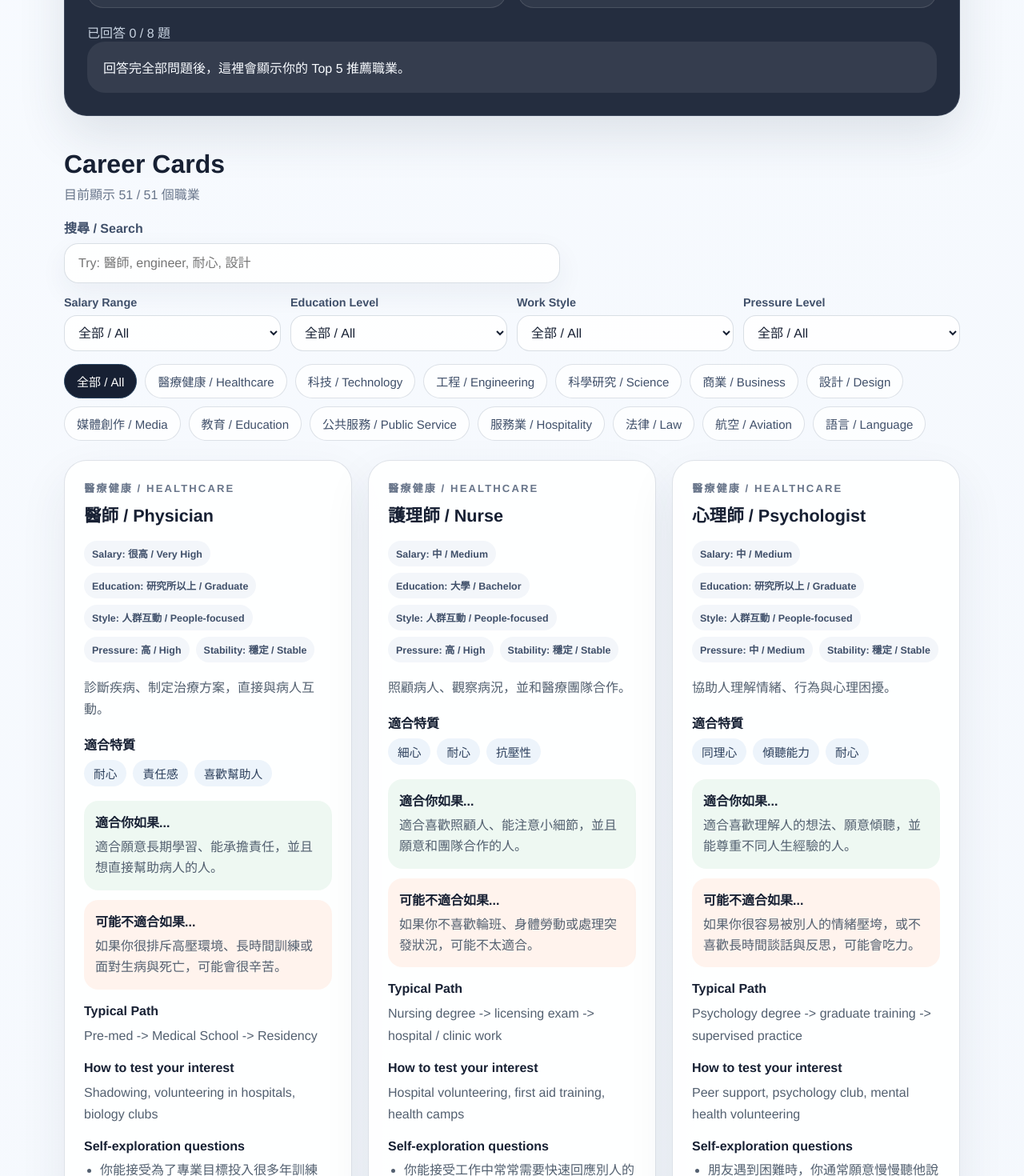
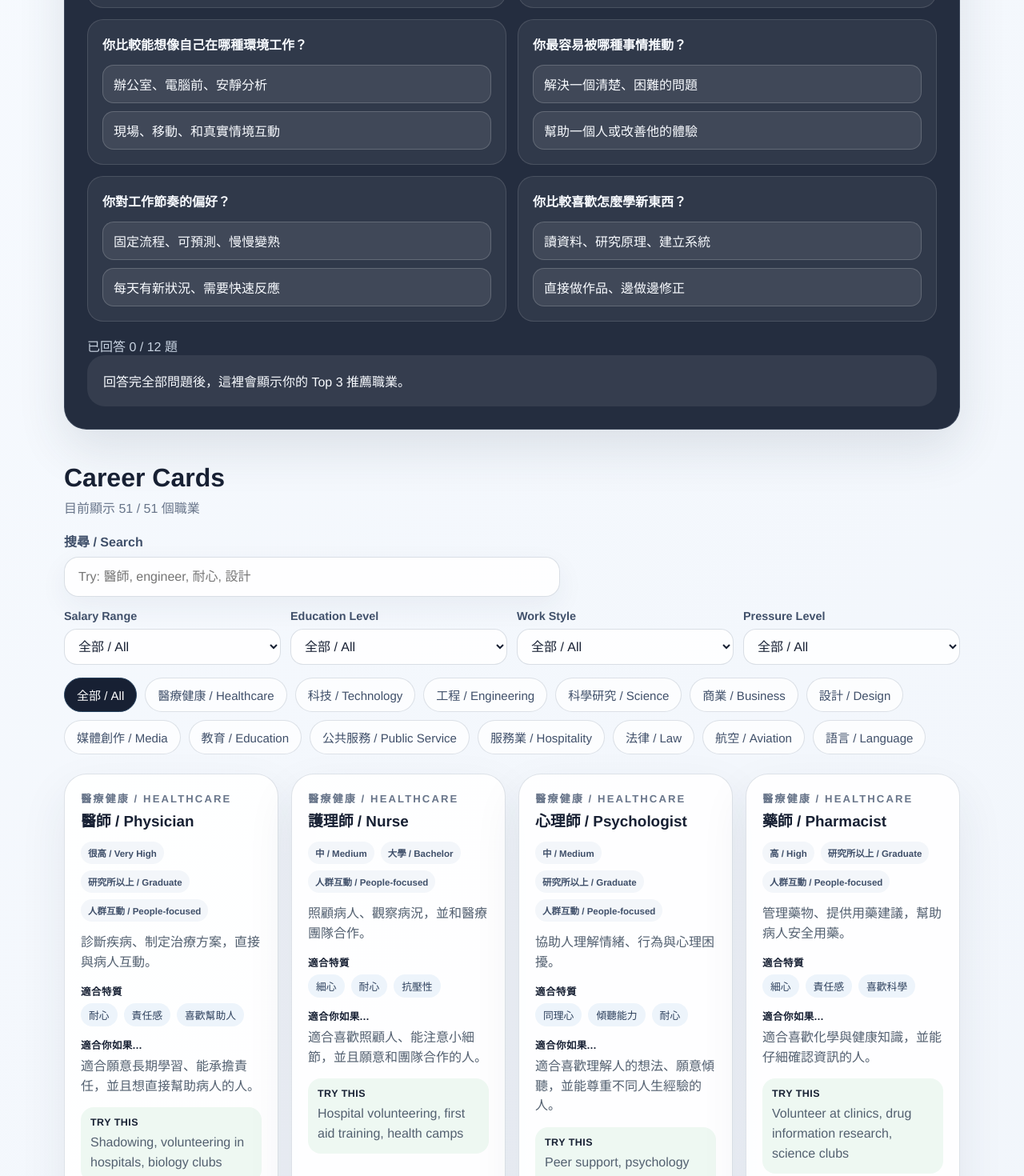
Before and after one commit to TzuHao-Lin/My_First_Project, a React (Vite) app: page / in a window 1280 px wide. Shown: the part 1500-2970 px from the top of the page at 80% size. Built offline with nearby package versions, Linux system fonts and the light colour scheme.

Commit message:
Improve quiz and simplify career cards

```diff
--- a/src/App.css
+++ b/src/App.css
@@ -401,20 +401,21 @@ h1 {
 
 .career-grid {
   display: grid;
-  grid-template-columns: repeat(3, 1fr);
-  gap: 20px;
+  grid-template-columns: repeat(4, 1fr);
+  gap: 16px;
 }
 
 .career-card {
   display: flex;
   flex-direction: column;
-  gap: 18px;
-  padding: 24px;
+  gap: 14px;
+  padding: 20px;
 }
 
 .career-card h3 {
   margin: 8px 0 0;
-  font-size: 1.35rem;
+  font-size: 1.18rem;
+  line-height: 1.25;
 }
 
 .profile-facts {
@@ -425,10 +426,10 @@ h1 {
 
 .profile-facts span {
   border-radius: 999px;
-  padding: 7px 10px;
+  padding: 6px 9px;
   background: #f3f6fa;
   color: #40506a;
-  font-size: 0.78rem;
+  font-size: 0.72rem;
   font-weight: 700;
 }
 
@@ -441,12 +442,23 @@ h1 {
 .detail {
   margin: 0;
   color: #536070;
-  line-height: 1.7;
+  line-height: 1.55;
+}
+
+.description {
+  display: -webkit-box;
+  overflow: hidden;
+  -webkit-box-orient: vertical;
+  -webkit-line-clamp: 2;
 }
 
 .label {
-  margin: 0 0 8px;
+  margin: 0 0 6px;
+  color: #172033;
+  font-size: 0.78rem;
   font-weight: 700;
+  letter-spacing: 0.04em;
+  text-transform: uppercase;
 }
 
 .traits {
@@ -457,38 +469,16 @@ h1 {
 
 .traits span {
   border-radius: 999px;
-  padding: 6px 12px;
+  padding: 5px 10px;
   background: #edf4fb;
   color: #2e415d;
-  font-size: 0.92rem;
+  font-size: 0.8rem;
 }
 
-.insight-grid {
-  display: grid;
-  gap: 12px;
-}
-
-.insight {
-  border-radius: 18px;
-  padding: 14px;
-}
-
-.insight p {
-  margin: 0;
-}
-
-.insight p + p {
-  margin-top: 7px;
-  color: #536070;
-  line-height: 1.65;
-}
-
-.insight.fit {
+.try-box {
+  border-radius: 16px;
+  padding: 12px;
   background: #eef8f2;
-}
-
-.insight.avoid {
-  background: #fff3ed;
 }
 
 .questions {
@@ -517,6 +507,12 @@ h1 {
   margin-top: 8px;
 }
 
+@media (max-width: 1120px) {
+  .career-grid {
+    grid-template-columns: repeat(3, 1fr);
+  }
+}
+
 @media (max-width: 860px) {
   .steps,
   .quiz-grid,
--- a/src/App.jsx
+++ b/src/App.jsx
@@ -336,7 +336,7 @@ export default function App() {
             </div>
           ) : (
             <div className="recommendation-placeholder">
-              回答完全部問題後，這裡會顯示你的 Top 5 推薦職業。
+              回答完全部問題後，這裡會顯示你的 Top 3 推薦職業。
             </div>
           )}
         </section>
@@ -449,11 +449,9 @@ export default function App() {
                   </div>
 
                   <div className="profile-facts">
-                    <span>Salary: {filterLabels[career.salary]}</span>
-                    <span>Education: {filterLabels[career.educationLevel]}</span>
-                    <span>Style: {filterLabels[career.workStyle]}</span>
-                    <span>Pressure: {filterLabels[career.pressureLevel]}</span>
-                    <span>Stability: {filterLabels[career.stability]}</span>
+                    <span>{filterLabels[career.salary]}</span>
+                    <span>{filterLabels[career.educationLevel]}</span>
+                    <span>{filterLabels[career.workStyle]}</span>
                   </div>
 
                   <p className="description">{career.description}</p>
@@ -467,34 +465,14 @@ export default function App() {
                     </div>
                   </div>
 
-                  <div className="insight-grid">
-                    <div className="insight fit">
-                      <p className="label">適合你如果...</p>
-                      <p>{career.fit}</p>
-                    </div>
-                    <div className="insight avoid">
-                      <p className="label">可能不適合如果...</p>
-                      <p>{career.avoid}</p>
-                    </div>
+                  <div>
+                    <p className="label">適合你如果...</p>
+                    <p className="detail">{career.fit}</p>
                   </div>
 
-                  <div>
-                    <p className="label">Typical Path</p>
-                    <p className="detail">{career.path}</p>
-                  </div>
-
-                  <div>
-                    <p className="label">How to test your interest</p>
+                  <div className="try-box">
+                    <p className="label">Try this</p>
                     <p className="detail">{career.explore}</p>
-                  </div>
-
-                  <div>
-                    <p className="label">Self-exploration questions</p>
-                    <ul className="questions">
-                      {career.questions.map((question) => (
-                        <li key={question}>{question}</li>
-                      ))}
-                    </ul>
                   </div>
                 </article>
               ))}
--- a/src/data/quizQuestions.js
+++ b/src/data/quizQuestions.js
@@ -62,5 +62,37 @@ export const quizQuestions = [
       { text: "系統、分析、工具或清楚結論", value: "structured_output", scores: { logic: 16, stability: 6 } },
       { text: "故事、設計、體驗或有創意的作品", value: "creative_output", scores: { creativity: 18, people: 4 } }
     ]
+  },
+  {
+    id: "workEnvironment",
+    text: "你比較能想像自己在哪種環境工作？",
+    options: [
+      { text: "辦公室、電腦前、安靜分析", value: "desk_environment", scores: { logic: 12, people: -8, stability: 4 } },
+      { text: "現場、移動、和真實情境互動", value: "field_environment", scores: { people: 8, pressure: 8, creativity: 4 } }
+    ]
+  },
+  {
+    id: "motivation",
+    text: "你最容易被哪種事情推動？",
+    options: [
+      { text: "解決一個清楚、困難的問題", value: "solve_problem", scores: { logic: 18, longLearning: 6 } },
+      { text: "幫助一個人或改善他的體驗", value: "help_people", scores: { people: 18, creativity: 4 } }
+    ]
+  },
+  {
+    id: "routine",
+    text: "你對工作節奏的偏好？",
+    options: [
+      { text: "固定流程、可預測、慢慢變熟", value: "routine", scores: { stability: 18, pressure: -6 } },
+      { text: "每天有新狀況、需要快速反應", value: "variety", scores: { stability: -16, pressure: 10, creativity: 6 } }
+    ]
+  },
+  {
+    id: "learningStyle",
+    text: "你比較喜歡怎麼學新東西？",
+    options: [
+      { text: "讀資料、研究原理、建立系統", value: "study_theory", scores: { logic: 14, longLearning: 16 } },
+      { text: "直接做作品、邊做邊修正", value: "learn_by_making", scores: { creativity: 12, logic: 6, longLearning: -4 } }
+    ]
   }
 ];
```
